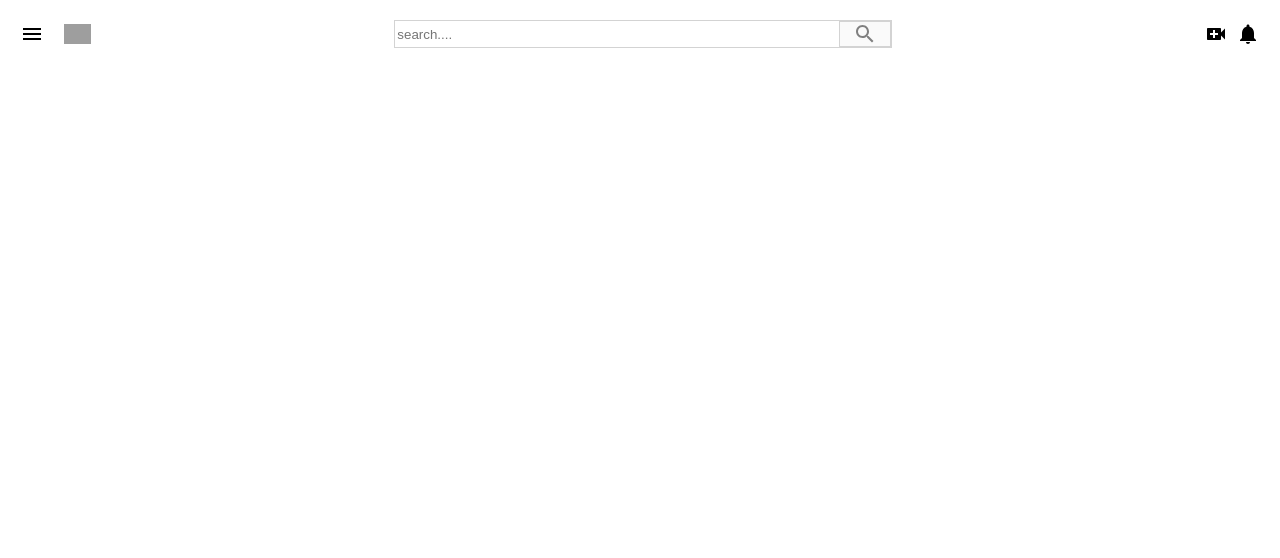
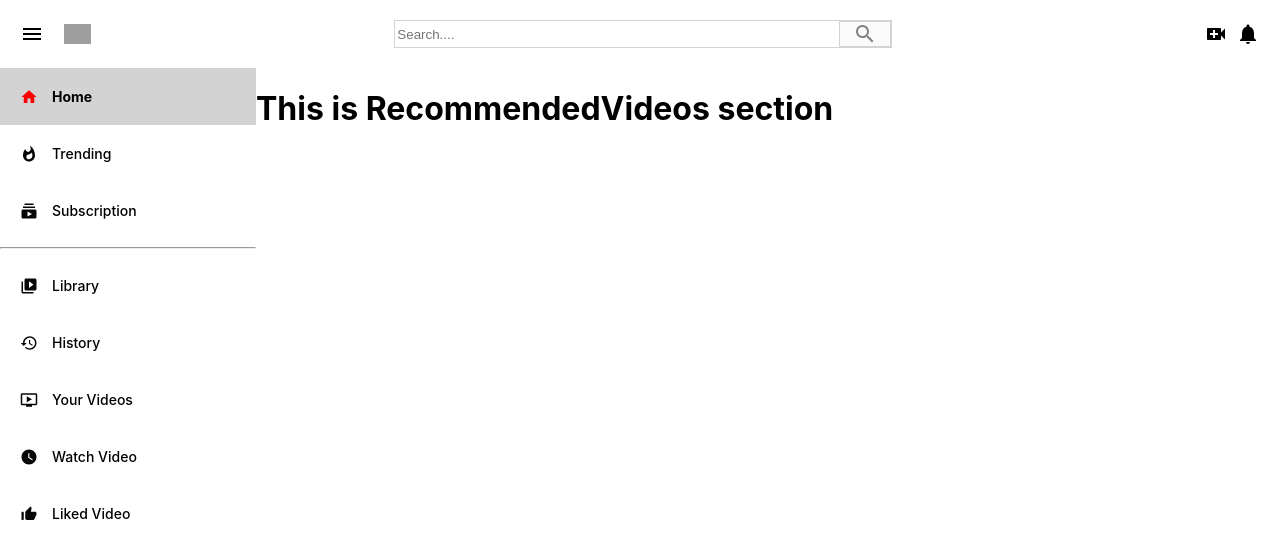
Before and after one commit to karuneshChhabra/react-clone-app, a React (Create React App) app in the folder you-tube-clone/: page / in a window 1280 px wide. Shown: the top 558 px of the page. Built offline with nearby package versions, Linux system fonts and the light colour scheme; grey boxes are pictures that could not be loaded.

Commit message:
sideView

```diff
--- a/you-tube-clone/src/App.css
+++ b/you-tube-clone/src/App.css
@@ -4,3 +4,7 @@
   padding: 0;
 
 }
+
+.bottom__panel{
+  display: flex;
+}
--- a/you-tube-clone/src/App.js
+++ b/you-tube-clone/src/App.js
@@ -1,12 +1,20 @@
 import './App.css';
 
 import Header from "./Header";
+import RecommendedVideos from './RecommendedVideos';
+import SideView from './SideView';
+
 
 
 function App() {
   return (
     <div className="app">
       <Header></Header>
+      <div className="bottom__panel">
+    <SideView/>
+    <RecommendedVideos/>
+    </div>
+
 
 
     </div>
--- a/you-tube-clone/src/Header.js
+++ b/you-tube-clone/src/Header.js
@@ -17,8 +17,8 @@ function Header() {
             </div>
             <div className="header__input">
 
-  <input placeholder="search...."/>
-  <SearchIcon className="header__input__button"/>
+  <input placeholder="Search...."/>
+     <SearchIcon className="header__input__button"/>
   </div>
 
   <div className="header__right">
--- /dev/null
+++ b/you-tube-clone/src/RecommendedVideos.css
@@ -0,0 +1,4 @@
+.recommended__videos{
+    display: flex;
+    flex:0.8
+}
--- /dev/null
+++ b/you-tube-clone/src/RecommendedVideos.js
@@ -0,0 +1,14 @@
+import React from 'react';
+import "./RecommendedVideos.css"
+
+
+function RecommendedVideos() {
+    return (
+        <div className="recommended__videos">
+            <h1> This is RecommendedVideos section</h1>
+
+        </div>
+    )
+}
+
+export default RecommendedVideos
--- /dev/null
+++ b/you-tube-clone/src/SideRow.css
@@ -0,0 +1,45 @@
+.side__row{
+    display: flex;
+    align-items: center;
+    padding: 10px 20px;
+
+}
+
+.sidebarrow__icon{
+    font-size: large !important;
+    color: #060606;
+}
+
+.sidebarrow__title{
+flex: 1;
+margin: 10px;
+margin-left: 14px;
+font-weight: 500;
+font-size: 14px;
+
+
+}
+
+.side__row:hover{
+    background-color: lightgray;
+}
+
+.side__row:hover .sidebarrow__icon{
+    color: red;
+}
+
+.side__row:hover .sidebarrow__title{
+    font-weight: bold;
+}
+
+.side__row.selected  .sidebarrow__icon{
+    color: red;
+}
+
+.side__row.selected .sidebarrow__title{
+    font-weight: bold;
+}
+
+.side__row.selected{
+    background-color: lightgray;
+}
--- /dev/null
+++ b/you-tube-clone/src/SideRow.js
@@ -0,0 +1,14 @@
+import React from 'react';
+import "./SideRow.css";
+
+function SideRow({title,Icon,selected}) {
+    return (
+        <div className={`side__row ${selected && "selected"}`}>
+
+            <Icon className="sidebarrow__icon"/>
+            <h2 className="sidebarrow__title">{title}</h2>
+        </div>
+    )
+}
+
+export default SideRow
--- /dev/null
+++ b/you-tube-clone/src/SideView.css
@@ -0,0 +1,3 @@
+.side__view{
+    flex:0.2
+}
--- /dev/null
+++ b/you-tube-clone/src/SideView.js
@@ -0,0 +1,34 @@
+import React from 'react';
+import HomeIcon from '@material-ui/icons/Home';
+import SubscriptionsIcon from '@material-ui/icons/Subscriptions';
+import WhatshotIcon from '@material-ui/icons/Whatshot';
+import VideoLibraryIcon from '@material-ui/icons/VideoLibrary';
+import HistoryIcon from '@material-ui/icons/History';
+import OndemandVideoIcon from '@material-ui/icons/OndemandVideo';
+import WatchLaterIcon from '@material-ui/icons/WatchLater';
+import ThumbUpAltIcon from '@material-ui/icons/ThumbUpAlt';
+
+
+
+import SideRow from './SideRow';
+import "./SideView.css";
+
+function SideView() {
+    return (
+        <div className="side__view">
+
+            <SideRow selected title="Home" Icon={HomeIcon}/>
+            <SideRow title="Trending" Icon={WhatshotIcon}/>
+           <SideRow title="Subscription" Icon={SubscriptionsIcon}/>
+           <hr/>
+           <SideRow  title="Library" Icon={VideoLibraryIcon}/>
+            <SideRow title="History" Icon={HistoryIcon}/>
+           <SideRow title="Your Videos" Icon={OndemandVideoIcon}/>
+           <SideRow title="Watch Video" Icon={WatchLaterIcon}/>
+           <SideRow title="Liked Video" Icon={ThumbUpAltIcon}/>
+
+        </div>
+    )
+}
+
+export default SideView;
```
Also changed, not shown: 1 other file (tests, documents, lock files or other folders).
